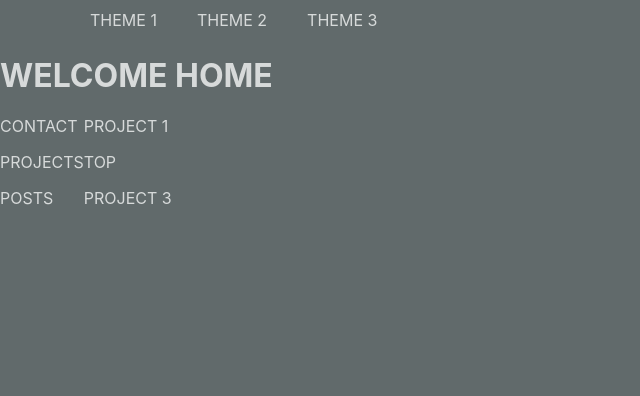
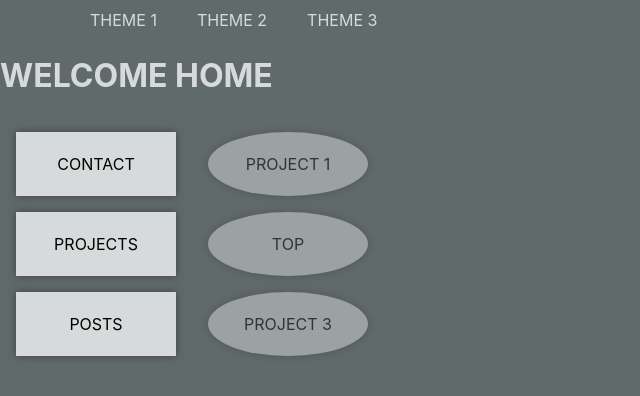
Before and after one commit to TYLER-JM/personal-homepage, a React (Create React App) app: page / in a window 1280 px wide. Shown: the top 396 px of the page, without its empty margins (0-640 px from the left). Built offline with nearby package versions, Linux system fonts and the light colour scheme.

Commit message:
trying to make transitions happen

```diff
--- a/src/styles/contentList.scss
+++ b/src/styles/contentList.scss
@@ -1,4 +1,31 @@
 .menu-container {
   display: flex;
   flex-direction: row;
+
+  .content-item {
+    transition: all 0.9s;
+    border-radius: 0;
+    opacity: 1;
+    height: 4em;
+    width: 10em;
+    margin: 1em;
+    box-shadow: 0px 0px 8px rgb(61, 66, 67);
+    background-color: rgb(215, 218, 218);
+    color: black;
+    display: flex;
+    justify-content: center;
+    align-items: center;
+    p {
+      height: max-content;
+      margin: 0;
+    }
+  }
+  .content-item:hover {
+    cursor: pointer;
+  }
+  .hidden {
+    transition: all 0.9s;
+    border-radius: 100%;
+    opacity: 0.5;
+  }
 }
--- a/src/styles/contentListItem.scss
+++ b/src/styles/contentListItem.scss
@@ -1,24 +1,24 @@
-.content-item {
-  transition: all 0.9s;
-  border-radius: 0;
-  opacity: 1;
-  height: 4em;
-  width: 10em;
-  margin: 1em;
-  box-shadow: 0px 0px 8px rgb(61, 66, 67);
-  background-color: rgb(215, 218, 218);
-  color: black;
-  display: flex;
-  justify-content: center;
-  align-items: center;
-  p {
-    height: max-content;
-    margin: 0;
-  }
-}
-.content-item:hover {
-  cursor: pointer;
-}
+// .content-item {
+//   transition: all 0.9s;
+//   border-radius: 0;
+//   opacity: 1;
+//   height: 4em;
+//   width: 10em;
+//   margin: 1em;
+//   box-shadow: 0px 0px 8px rgb(61, 66, 67);
+//   background-color: rgb(215, 218, 218);
+//   color: black;
+//   display: flex;
+//   justify-content: center;
+//   align-items: center;
+//   p {
+//     height: max-content;
+//     margin: 0;
+//   }
+// }
+// .content-item:hover {
+//   cursor: pointer;
+// }
 
 .rotated {
   transform: rotate3d(0, 1, 0, 180deg);
```
